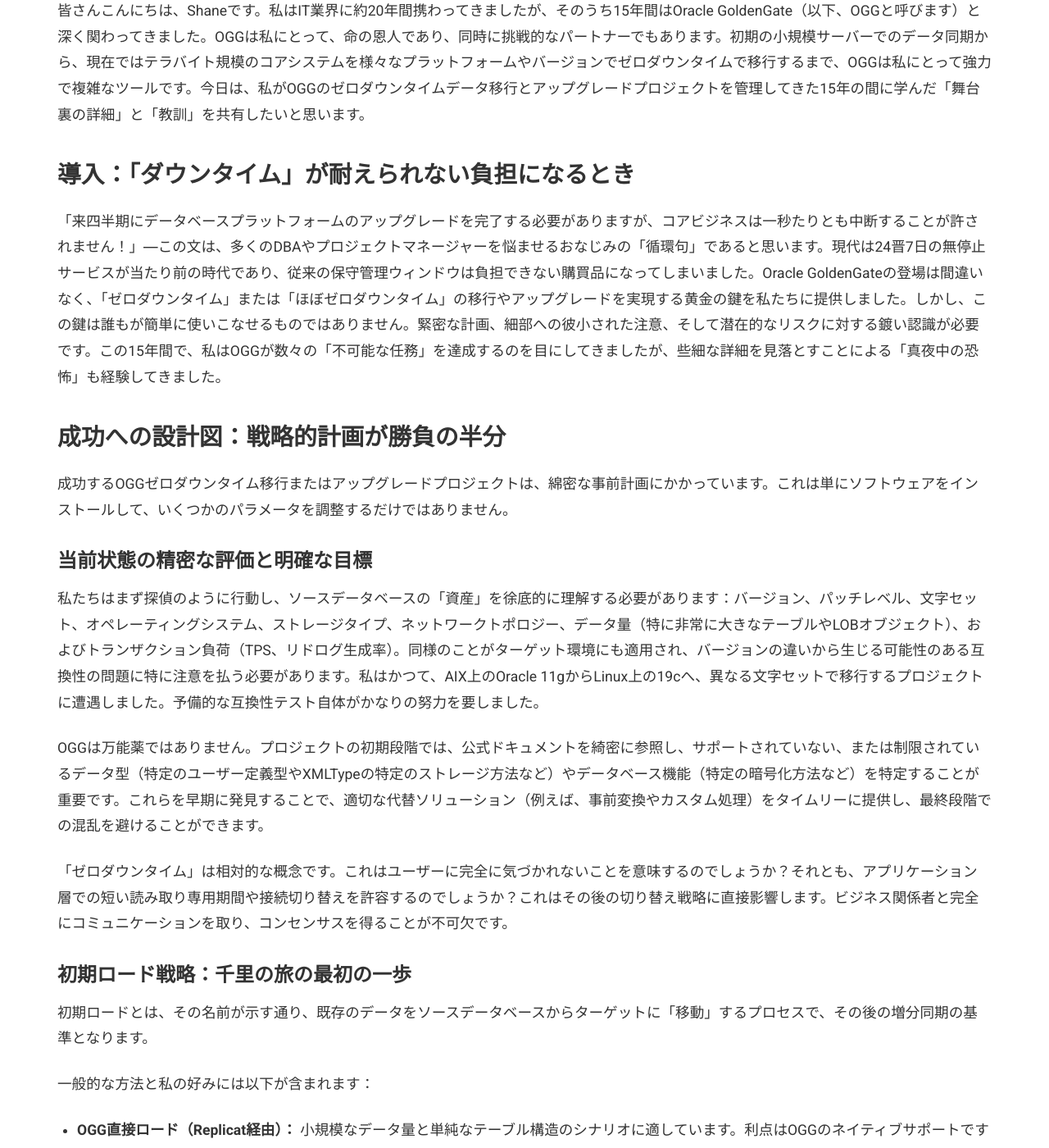
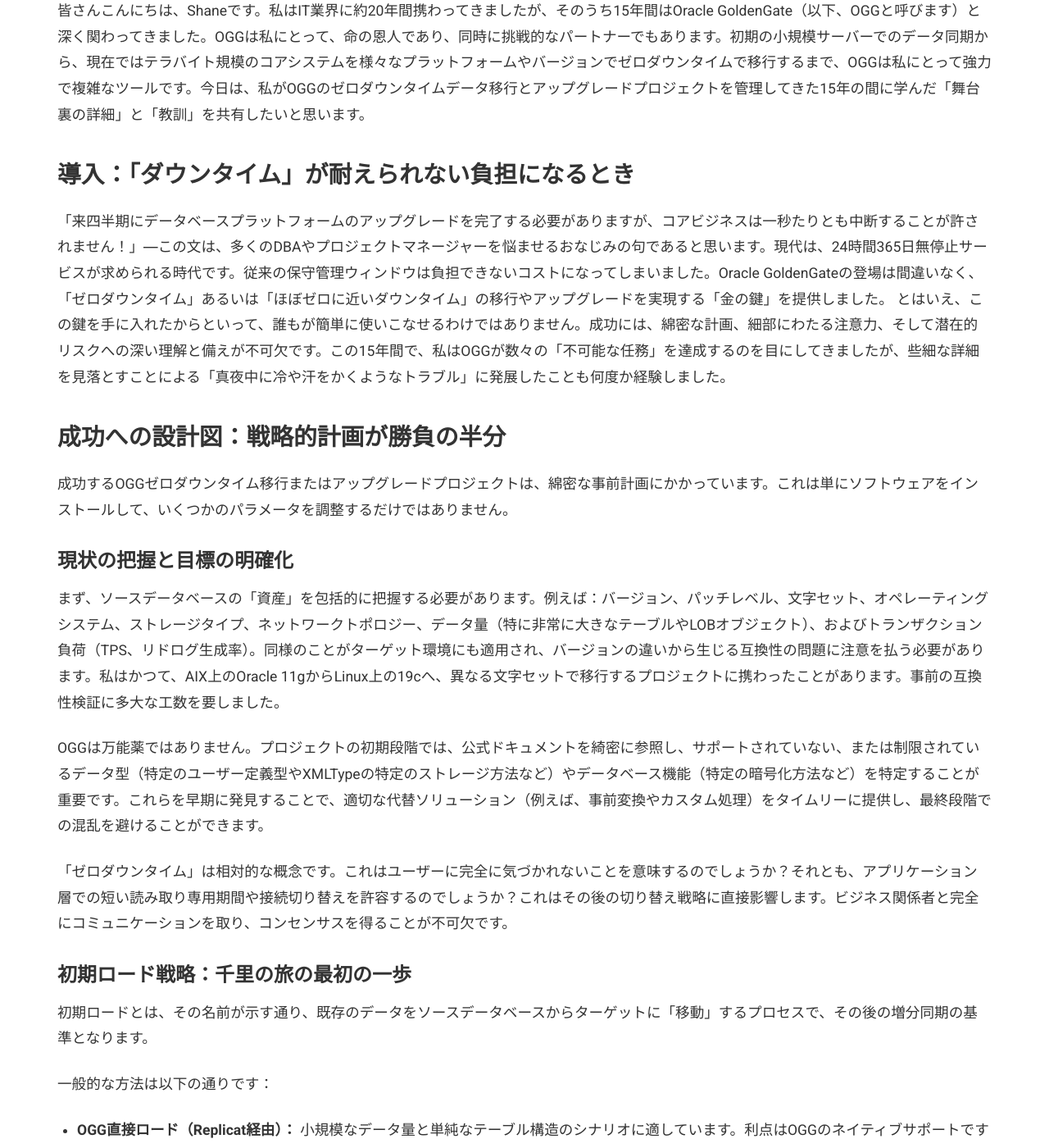
Before and after one commit to goodwaysIT/ja, a Jekyll site: the page built from _posts/2025-05-27-ogg-zero-downtime-migration.md, in a window 1280 px wide and 1400 px high, scrolled down 365 px. Shown: the whole window at 82% size. Built offline with Jekyll 4.4.1, drawn with Linux system fonts in a browser that asks for light colours; some of the changed text lies outside the part shown.

Commit message:
Update 2025-05-27-ogg-zero-downtime-migration.md

```diff
--- a/_posts/2025-05-27-ogg-zero-downtime-migration.md
+++ b/_posts/2025-05-27-ogg-zero-downtime-migration.md
@@ -13,15 +13,16 @@ author: Shane
 
 ## 導入：「ダウンタイム」が耐えられない負担になるとき
 
-「来四半期にデータベースプラットフォームのアップグレードを完了する必要がありますが、コアビジネスは一秒たりとも中断することが許されません！」―この文は、多くのDBAやプロジェクトマネージャーを悩ませるおなじみの「循環句」であると思います。現代は24晋7日の無停止サービスが当たり前の時代であり、従来の保守管理ウィンドウは負担できない購買品になってしまいました。Oracle GoldenGateの登場は間違いなく、「ゼロダウンタイム」または「ほぼゼロダウンタイム」の移行やアップグレードを実現する黄金の鍵を私たちに提供しました。しかし、この鍵は誰もが簡単に使いこなせるものではありません。緊密な計画、細部への彼小された注意、そして潜在的なリスクに対する鍍い認識が必要です。この15年間で、私はOGGが数々の「不可能な任務」を達成するのを目にしてきましたが、些細な詳細を見落とすことによる「真夜中の恐怖」も経験してきました。
+「来四半期にデータベースプラットフォームのアップグレードを完了する必要がありますが、コアビジネスは一秒たりとも中断することが許されません！」―この文は、多くのDBAやプロジェクトマネージャーを悩ませるおなじみの句であると思います。現代は、24時間365日無停止サービスが求められる時代です。従来の保守管理ウィンドウは負担できないコストになってしまいました。Oracle GoldenGateの登場は間違いなく、「ゼロダウンタイム」あるいは「ほぼゼロに近いダウンタイム」の移行やアップグレードを実現する「金の鍵」を提供しました。
+とはいえ、この鍵を手に入れたからといって、誰もが簡単に使いこなせるわけではありません。成功には、綿密な計画、細部にわたる注意力、そして潜在的リスクへの深い理解と備えが不可欠です。この15年間で、私はOGGが数々の「不可能な任務」を達成するのを目にしてきましたが、些細な詳細を見落とすことによる「真夜中に冷や汗をかくようなトラブル」に発展したことも何度か経験しました。
 
 ## 成功への設計図：戦略的計画が勝負の半分
 
 成功するOGGゼロダウンタイム移行またはアップグレードプロジェクトは、綿密な事前計画にかかっています。これは単にソフトウェアをインストールして、いくつかのパラメータを調整するだけではありません。
 
-### 当前状態の精密な評価と明確な目標
+### 現状の把握と目標の明確化
 
-私たちはまず探偵のように行動し、ソースデータベースの「資産」を徐底的に理解する必要があります：バージョン、パッチレベル、文字セット、オペレーティングシステム、ストレージタイプ、ネットワークトポロジー、データ量（特に非常に大きなテーブルやLOBオブジェクト）、およびトランザクション負荷（TPS、リドログ生成率）。同様のことがターゲット環境にも適用され、バージョンの違いから生じる可能性のある互換性の問題に特に注意を払う必要があります。私はかつて、AIX上のOracle 11gからLinux上の19cへ、異なる文字セットで移行するプロジェクトに遭遇しました。予備的な互換性テスト自体がかなりの努力を要しました。
+まず、ソースデータベースの「資産」を包括的に把握する必要があります。例えば：バージョン、パッチレベル、文字セット、オペレーティングシステム、ストレージタイプ、ネットワークトポロジー、データ量（特に非常に大きなテーブルやLOBオブジェクト）、およびトランザクション負荷（TPS、リドログ生成率）。同様のことがターゲット環境にも適用され、バージョンの違いから生じる互換性の問題に注意を払う必要があります。私はかつて、AIX上のOracle 11gからLinux上の19cへ、異なる文字セットで移行するプロジェクトに携わったことがあります。事前の互換性検証に多大な工数を要しました。
 
 OGGは万能薬ではありません。プロジェクトの初期段階では、公式ドキュメントを綺密に参照し、サポートされていない、または制限されているデータ型（特定のユーザー定義型やXMLTypeの特定のストレージ方法など）やデータベース機能（特定の暗号化方法など）を特定することが重要です。これらを早期に発見することで、適切な代替ソリューション（例えば、事前変換やカスタム処理）をタイムリーに提供し、最終段階での混乱を避けることができます。
 
@@ -31,7 +32,7 @@ OGGは万能薬ではありません。プロジェクトの初期段階では
 
 初期ロードとは、その名前が示す通り、既存のデータをソースデータベースからターゲットに「移動」するプロセスで、その後の増分同期の基準となります。
 
-一般的な方法と私の好みには以下が含まれます：
+一般的な方法は以下の通りです：
 *   **OGG直接ロード（Replicat経由）：** 小規模なデータ量と単純なテーブル構造のシナリオに適しています。利点はOGGのネイティブサポートですが、比較的効率が悪く、ターゲット側で大量のリソースを消費します。
 *   **データベースネイティブツール + SCN/タイムスタンプ同期ポイント（例：Data Pump、RMAN）：** これは私がほとんどのプロジェクトで好む方法です。Data Pumpエクスポート/インポートやRMAN異機種リストアを活用することで、非常に効率的で信頼性が高くなります。重要なのは、エクスポート/リストア完了時にSCN（System Change Number）またはタイムスタンプを正確に記録することで、そこからOGG Extractプロセスが増分データをキャプチャします。ここでの「落とし穴」はSCNの正確な取得と適用にあり、わずかなミスがデータの損失や重複につながる可能性があります。
 *   **ファイルからReplicatへ：** 中間的なアプローチで、まずデータをファイルにエクスポートし、その後OGG Replicatを介してロードします。
@@ -42,18 +43,18 @@ OGGは万能薬ではありません。プロジェクトの初期段階では
 
 補足ロギングはOGGの「目」です。複製されるすべてのテーブルに対して、ソース上で十分な補足ロギングを有効にする必要があり、OGGがリドログから変更されたデータ（主キー、一意インデックス列、すべての列など）に必要なすべての情報をキャプチャできるようにします。補足ロギングの構成が不適切で、データの欠落によりReplicatが頻繁にABEND（異常終了）するケースを見たことがあります。
 
-**Extractプロセス**について、データキャプチャのソース：
+**Extractプロセス**、データキャプチャのソース：
 *   **クラシックキャプチャ vs. 統合キャプチャ（IC）：** Oracle 11.2.0.4以降、ICが主流になりました。これはデータベースログストリーミングサービスから直接読み取り、特にRAC環境では、より良いパフォーマンスとソースへの影響が少ないという利点があります。しかし、古いバージョンや特定のシナリオでは、クラシックキャプチャにもまだ場所があります。
 *   **Pumpプロセス**は、データ送信の「宅配便」で、通常ソース上で構成され、ローカルトレイルファイルをネットワーク経由でターゲットに送信し、障害耐性と柔軟性を向上させます。
 
-**Replicatプロセス**について、データ適用の実行者：
+**Replicatプロセス**、データ適用の実行者：
 *   **クラシックReplicat vs. 統合Replicat（IR） vs. 並列Replicat（PR）：** IRはデータベースの内部并列処理メカニズムを活用し、より良いパフォーマンスを提供します。PRはユーザー定義の并列化を可能にし、特に多くの独立したテーブルを処理する場合により多くの柔軟性を提供します。選択はターゲットデータベースのバージョン、データの特性、およびパフォーマンス要件に依存します。
 
 **トレイルファイル**はOGGの生命線です。これらのファイルはソースからキャプチャされたデータ変更を格納し、ExtractとReplicatの間の通信橋として機能します。それらの管理（サイズ、数、定期的なクリーンアップ）は非常に重要です。
 
 ## 重要なパラメータと設定：細部に潜む悪魔
 
-OGGには何百ものパラメータがありますが、いくつかの重要なものがプロジェクトの成功または失敗を決定することがよくあります。ここでは、私が特に注意を払う「大切な」パラメータと設定のヒントをいくつか紹介します：
+OGGには何百ものパラメータがありますが、いくつかの重要な設定がプロジェクトの成否を左右することが少なくありません。ここでは、これまでの経験の中で特に注意を払ってきた「重要パラメータ」とその設定のヒントをご紹介します。
 
 ### Extract側パラメータ
 *   `FETCHOPTIONS USEMAPPEDTZ, FETCHBEFOREUPDATE`: タイムゾーン変換の処理や更新の事前イメージの取得に不可欠で、異機種プラットフォームや複雑なデータ型にとって重要です。かつて、クロスタイムゾーンプロジェクトで`USEMAPPEDTZ`が誤設定され、タイムスタンプデータの不一致を引き起こしたトラブルシューティングに長時間費やしたことがあります。
@@ -62,9 +63,9 @@ OGGには何百ものパラメータがありますが、いくつかの重要
 *   `WARNLONGTRANS`: 長時間実行されるコミットされていないトランザクションを監視します。これらはしばしば、潜在的なパフォーマンスのボトルネックやExtractの遅延の原因となります。
 
 ### Replicat側パラメータ
-*   **`BATCHSQL`**: これはReplicatのパフォーマンスを向上させるための「核兵器」です！複数のDML操作を単一のバッチでコミットするようにグループ化し、データベースとのやり取りのオーバーヘッドを大幅に削減します。ただし、注意が必要です：過度な使用は個々のトランザクションのサイズを増大させ、細かいエラー処理に影響を与える可能性があります。通常、私はターゲットデータベースの負荷とトランザクションの特性に基づいて小さな調整から始め、最適なバランスを見つけます。
+*   **`BATCHSQL`**: これはReplicatのパフォーマンスを向上させる、まさに「核兵器」のようなパラメータです。複数のDML操作を単一のバッチでコミットするようにグループ化し、データベースとのやり取りのオーバーヘッドを大幅に削減します。しかし、使用には注意が必要です。過度な使用は個々のトランザクションのサイズを増大させ、エラー発生時の切り分けやリカバリ対応が難しくなる可能性があります。通常、私はターゲットデータベースの負荷とトランザクションの特性に基づいて小さな調整から始め、最適なバランスを見つけます。
 *   **`GROUPTRANSOPS`**: ソーストランザクションを単一のターゲットトランザクションにいくつ統合するかを制御し、`BATCHSQL`と連携して使用されます。設定値が高すぎると、ターゲット上で過度に大きなトランザクションが発生し、ロックの競合が増加する可能性があります。
-*   **`DBOPTIONS SUPPRESSTRIGGERS, DISABLECONSTRAINTS`**: 初期ロード中や特定のデータ修復フェーズ中にターゲットテーブル上のトリガーと制約を一時的に無効にし、効率を向上させます。ただし、細心の注意を払って使用し、データの整合性を維持するために後で再び有効にすることを確認してください。私は制約を再有効化することを忘れるという「痛い教訓」を学び、データ品質の問題につながりました。
+*   **`DBOPTIONS SUPPRESSTRIGGERS, DISABLECONSTRAINTS`**: 初期ロード中や特定のデータ修復フェーズ中にターゲットテーブル上のトリガーと制約を一時的に無効化することで、効率を向上させます。しかし、データの整合性を維持するために後で再び有効化することを確認する必要があります。私は制約を再有効化することを忘れてしまったことで、データ品質問題を引き起こしたという「痛い教訓」を得たことがあります。
 *   **`HANDLECOLLISIONS` / `REPERROR`**: エラー処理メカニズム。`HANDLECOLLISIONS`はターゲット上にデータが既に存在する場合に自動上書きを許可します（通常、初期ロード後の軽微な不一致を修正するために使用され、長期使用には推奨されません）。`REPERROR`はエラー発生時の動作（ABEND、DISCARD、OVERWRITE）を定義します。洗練されたエラー処理戦略は、安定したデータ同期を確保するための鍵です。
 *   **DDLレプリケーション（`DDLOPTIONS REPORT`など）:** DDLレプリケーションはOGGの比較的複雑な部分です。その制限（すべてのDDL操作が完全に複製されるわけではない）を理解するには、徹底的なテストが不可欠です。`DDLOPTIONS REPORT`はDDL操作をレポートファイルに記録し、追跡とデバッグを支援します。一般的に、重要なDDL変更は依然として両端で手動かつ同期的に実行し、OGGは補助として機能させることをお勧めします。
 
@@ -96,4 +97,4 @@ OGGには何百ものパラメータがありますが、いくつかの重要
 
 ## 結論： OGGの旅 - 完全を求める探求
 
-OGGとの15年間を経て、私は深く理解しました。成功するすべてのゼロダウンタイム移行の背後には、技術への敦敬、細部へのこだわり、そしてシームレスなチームワークがあります。Oracle GoldenGateは強力なツールですが、それはより一つの「工芸」のようなもので、経験の経纏と絶え間ない改良を必要とします。最初のソースの探索と綺密な計画の反復から、パラメータの微調整、そして息を飛ませるような切り替えの締めくくりまで、すべてのステップが私たちのプロ意識と忍耐力を試します。これらの「収積された」経験が、現在OGGを探索している、またはこれからOGGの旅を始めようとしている同僚に、少しでもインスピレーションを提供できればと思います。OGGの世界は広大で、課題と可能性の両方で満ちています。私たち全員がこの道を着実に進み、さらに前進することを願っています。
+OGGとの15年間を経て、私は深く理解しました。すべてのゼロダウンタイム移行プロジェクトの成功の裏には、技術への敬意、細部へのこだわり、そしてシームレスなチームワークがあります。Oracle GoldenGateは強力なツールですが、それはより一つの「工芸」のようなもので、経験の経纏と絶え間ない改良を必要とします。最初のソースの探索と綺密な計画の反復から、パラメータの微調整、そして切り替えの締めくくりまで、すべてのステップが私たちのプロ意識と忍耐力を試します。これらの積み重ねてきた経験が、今まさにOGGに取り組んでいる、あるいはこれからその道を歩もうとしている皆さんにとって、少しでも参考や励みになれば幸いです。OGGの世界は広大で、課題にも可能性にも満ちあふれています。私たち全員がこの道を着実に歩み、さらなる前進し続けられることを願っています。
```
